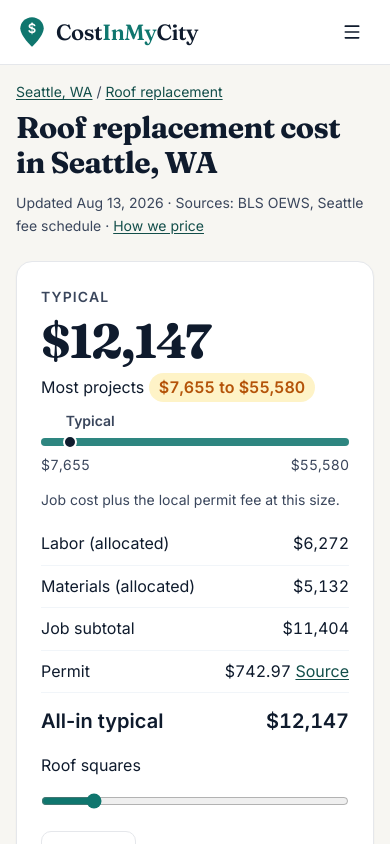
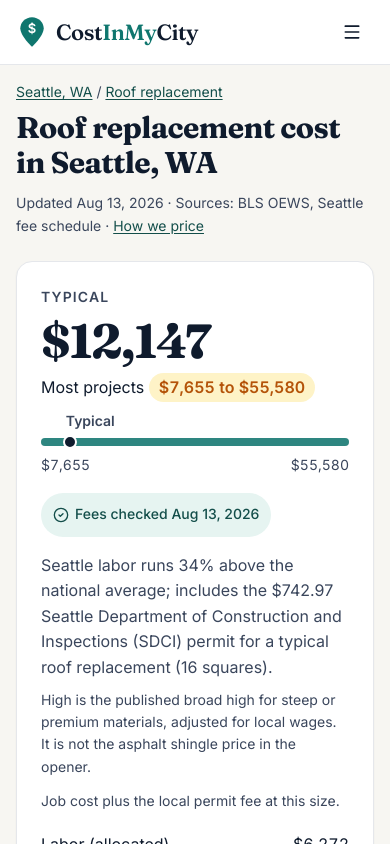
Before and after one commit to tpgoebel231/costinmycity, a Next.js app: page /cost/roof-replacement/seattle-wa in a window 390 px wide. Shown: the top 844 px of the page. Built offline with nearby package versions, Linux system fonts and the light colour scheme.

Commit message:
Mobile: keep Fees checked badge under the range bar (above the fold at 390x844)

```diff
--- a/app/globals.css
+++ b/app/globals.css
@@ -526,11 +526,7 @@ main a {
 
 @media (max-width: 959px) {
   .hero-badge {
-    order: 1;
     margin-top: 16px;
-  }
-  .hero-note {
-    order: 2;
   }
 }
 
```
